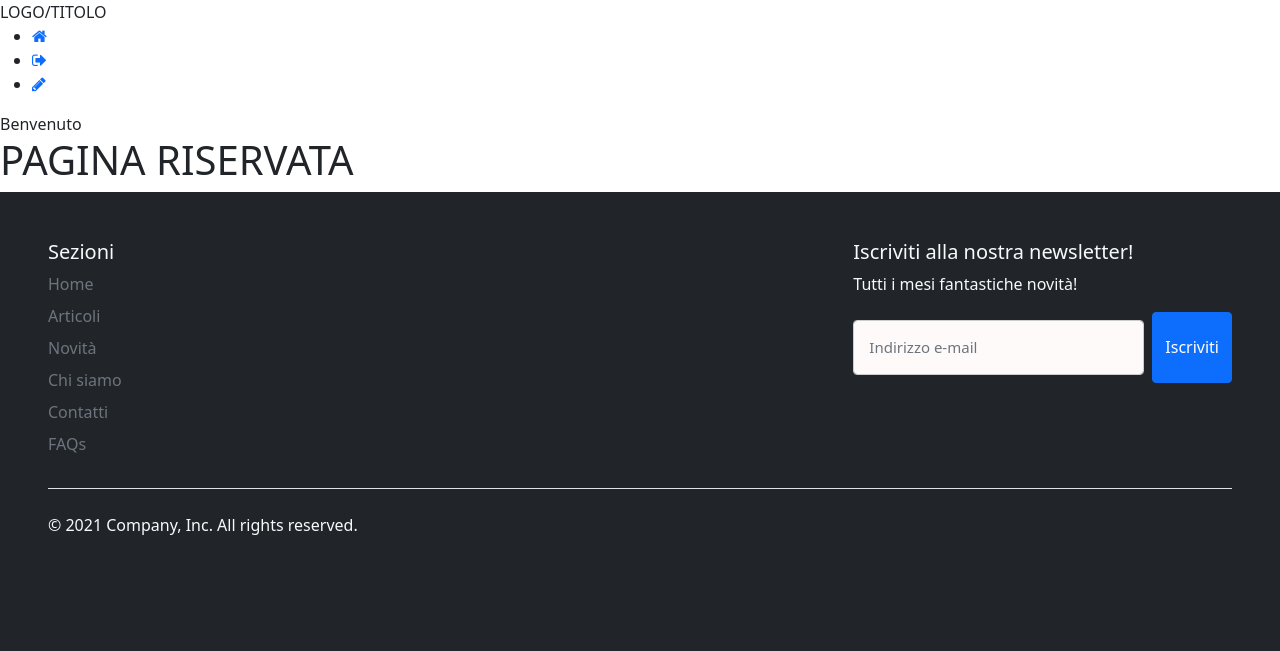
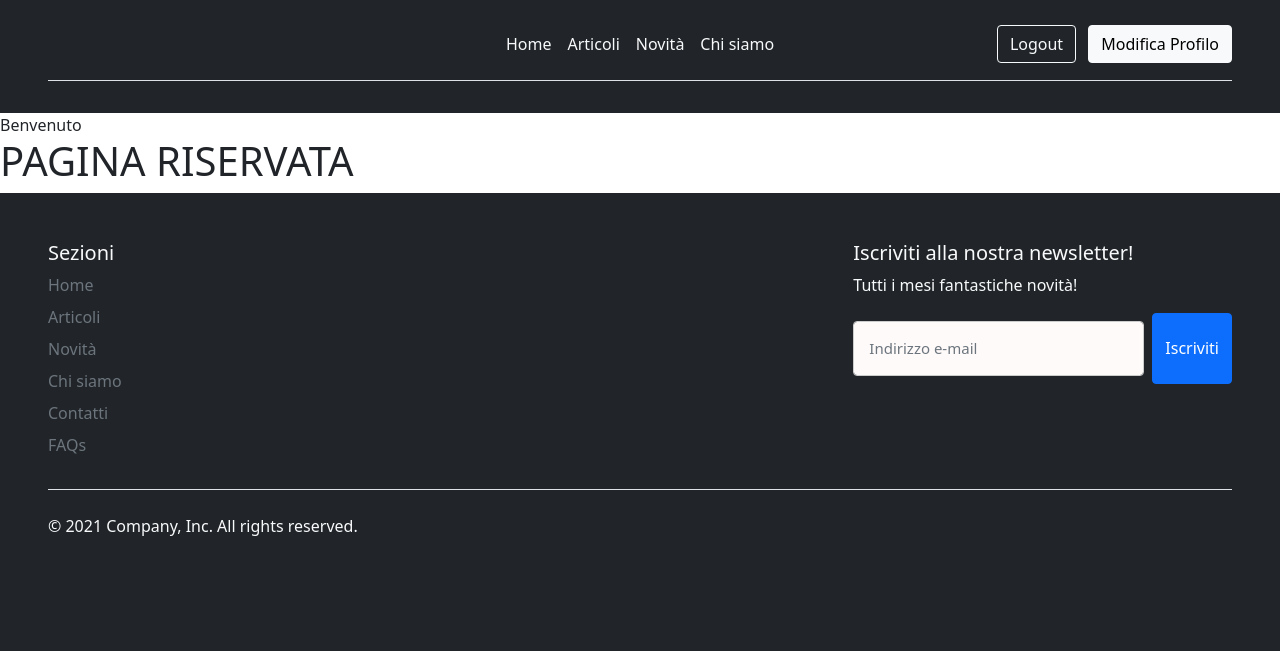
Before and after one commit to NicolaChiesa/PROGETTO_SAW, a PHP site: page /Core/reserved.php in a window 1280 px wide. Shown: the top 651 px of the page. Run offline with PHP 8.4, Linux system fonts and the light colour scheme; the visitor is signed in with stand-in values (Sample User, id 1); some libraries are stand-ins or nearby versions.

Commit message:
Aggiustato un po header

```diff
--- a/es10/Templates/Header.php
+++ b/es10/Templates/Header.php
@@ -26,14 +26,25 @@ session_start();
     <?php
         if(isset($_SESSION['Registrated']) && $_SESSION['Registrated'] == "true"){
             echo'
-            <header class="logo"> LOGO/TITOLO </header>
-                <nav>
-                    <ul>
-                        <li> <a href="../Core/PaginaPrincipale.php"><i class="fa fa-home"></i></a></li>
-                        <li> <a href="../esci.php"> <i class="fa fa-sign-out"></i></a></li>
-                        <li> <a href="../ModificaUtente/modifica.php"> <i class="fa fa-pencil"></i></a></li>
+            <div class="px-5 py-2 bg-dark">
+                <header class="d-flex flex-wrap align-items-center justify-content-center justify-content-md-between py-3 mb-4 border-bottom">
+                    <a href="#" class="d-flex align-items-center col-md-3 mb-2 mb-md-0 text-dark text-decoration-none">
+                        <svg class="bi me-2" width="40" height="32" role="img" aria-label="Bootstrap"><use xlink:href="#bootstrap"/></svg>
+                    </a>
+
+                    <ul class="nav col-12 col-md-auto mb-2 justify-content-center mb-md-0">
+                        <li><a href="../Core/PaginaPrincipale.php" class="nav-link px-2 link-light">Home</a></li>
+                        <li><a href="#" class="nav-link px-2 link-light">Articoli</a></li>
+                        <li><a href="#" class="nav-link px-2 link-light">Novità</a></li>
+                        <li><a href="#" class="nav-link px-2 link-light">Chi siamo</a></li>
                     </ul>
-                </nav>';
+
+                    <div class="col-md-3 text-end">
+                        <a href="../esci.php" <button type="button" class="btn btn-outline-light me-2">Logout</button> </a>
+                        <a href="../ModificaUtente/modifica.php" <button type="button" class="btn btn-light">Modifica Profilo</button> </a>
+                    </div>
+                </header>
+            </div>';
         }
         else{
             echo'
@@ -44,15 +55,15 @@ session_start();
                     </a>
 
                     <ul class="nav col-12 col-md-auto mb-2 justify-content-center mb-md-0">
-                        <li><a href="#" class="nav-link px-2 link-light">Home</a></li>
+                        <li><a href="../Core/PaginaPrincipale.php" class="nav-link px-2 link-light">Home</a></li>
                         <li><a href="#" class="nav-link px-2 link-light">Articoli</a></li>
                         <li><a href="#" class="nav-link px-2 link-light">Novità</a></li>
                         <li><a href="#" class="nav-link px-2 link-light">Chi siamo</a></li>
                     </ul>
 
                     <div class="col-md-3 text-end">
-                        <button type="button" class="btn btn-outline-light me-2">Accedi</button>
-                        <button type="button" class="btn btn-light">Registrati</button>
+                        <a href="../Login/FormLogin.php" <button type="button" class="btn btn-outline-light me-2">Accedi</button> </a>
+                        <a href="../Registrazione/RegistrazioneForm.php" <button type="button" class="btn btn-light">Registrati</button> </a>
                     </div>
                 </header>
             </div>';
```
